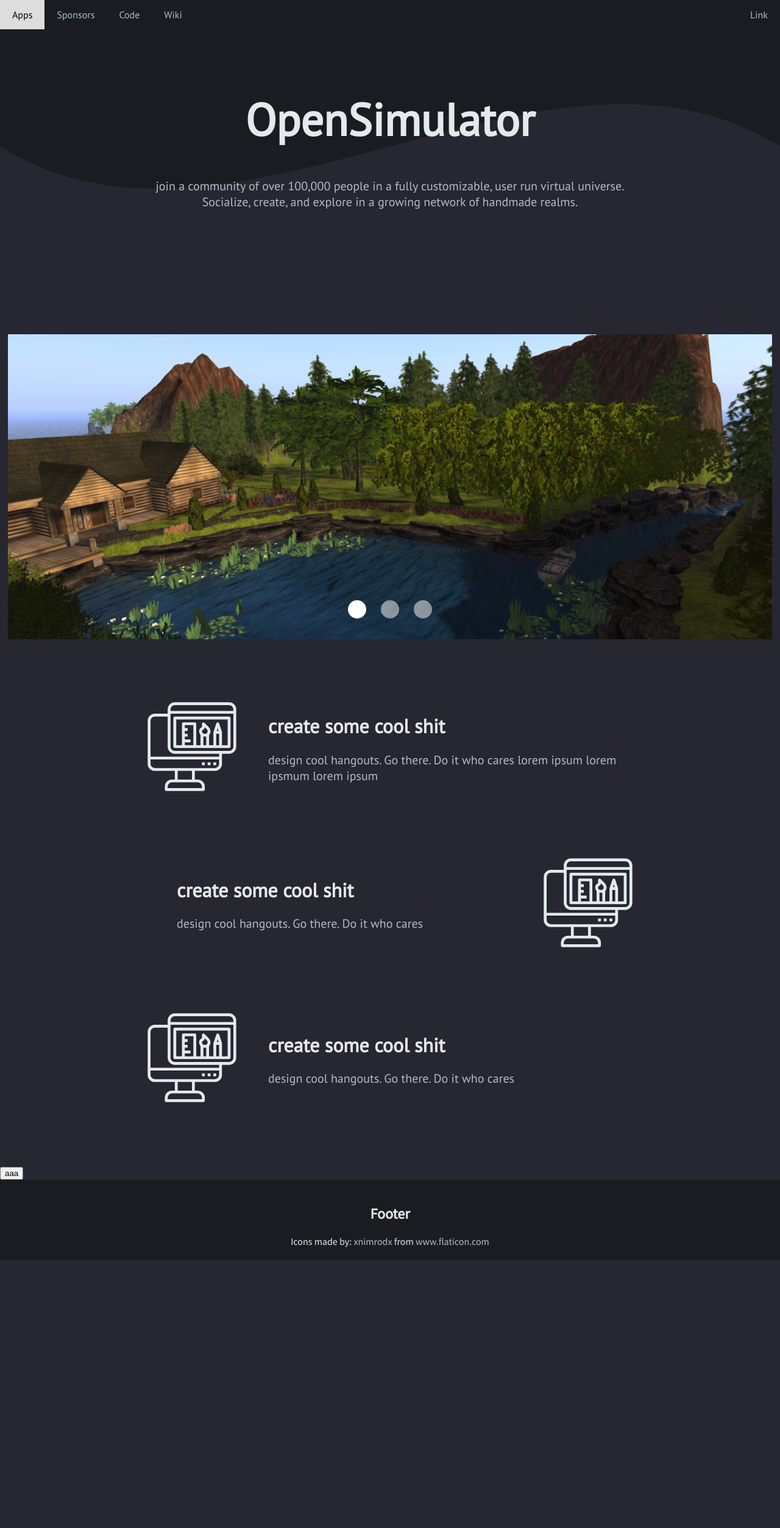
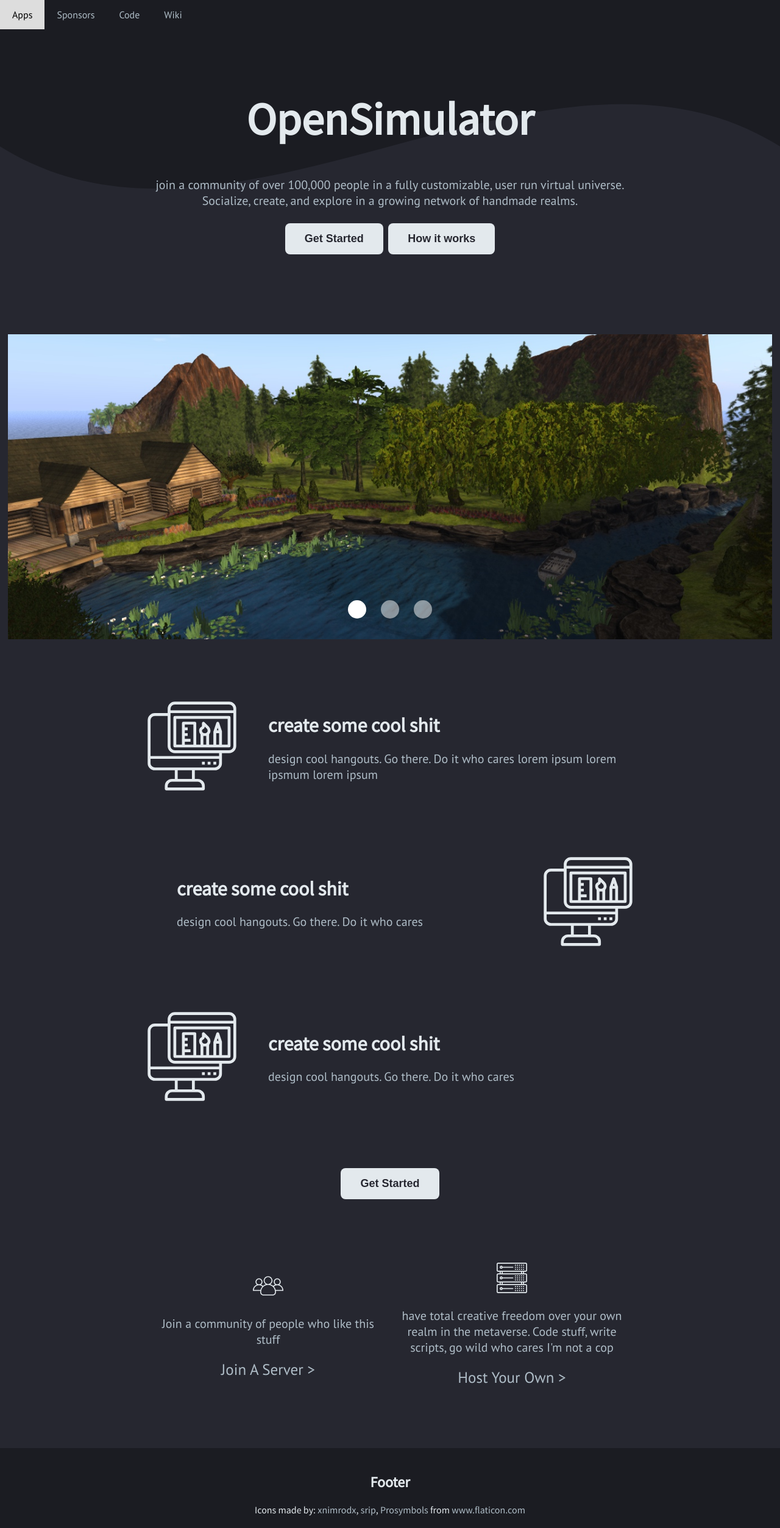
Before and after one commit to wgahnagl/joinopensim, a Flask app: template templates/main.html in a window 1280 px wide. Shown: the whole page at 61% size. Before the commit the page ends 2065 px from the top, so only its background shows below. Run offline with Flask 2, Linux system fonts and the light colour scheme; the template is opened without the code that fills it, so the values that code supplies are empty.

Commit message:
adds templating, adds more to front page

```diff
--- a/static/css/style.css
+++ b/static/css/style.css
@@ -70,6 +70,8 @@
 
 body {
     background-color: var(--background-color);
+    color: var(--text-color);
+    font-family: 'PT Sans';
 }
 
 .intro {
@@ -241,7 +243,6 @@
 
 .feature {
     display: flex;
-    font-family: 'PT Sans';
     color: var(--text-color);
     align-items: center;
     justify-content: space-between;
@@ -263,29 +264,66 @@
     margin-left: 50px;
 }
 
+.feature-type {
+    display: flex;
+    margin: 100px auto;
+    align-items: center;
+    justify-content: space-between;
+
+   }
+
+.feature-type .personal{
+    flex: 1 1 50%;
+    text-align: center;
+    padding: 0 15px;
+
+}
+
+.feature-type .host {
+    flex: 1 1 50%;
+    text-align: center;
+    padding: 0 15px;
+}
+
+.biglink{
+    font-size: 25px;
+    text-decoration: underline;
+}
+
 .header {
     display: inline-block;
     text-align: center;
-    /* center the text */
-    color: var(--text-color);
-    font-family: 'PT Sans';
 }
 
 .header h1 {
     font-size: 74px;
+    font-family: 'Source Sans Pro';
 }
 
-.button {
-    background-color: #4CAF50;
+h1 {
+    font-family: 'Source Sans Pro';
+}
+
+.center {
+    text-align: center;
+}
+
+.icon{
+    width: 50px;
+    height: 50px;
+}
+
+button {
+    background-color: var(--text-color);
+    color: var(--background-color);
     border: none;
-    color: white;
     padding: 15px 32px;
     text-align: center;
-    text-decoration: none;
     display: inline-block;
-    font-size: 16px;
+    font-size: 18px;
     margin: 4px 2px;
     cursor: pointer;
+    border-radius: 8px;
 }
 
 p {
@@ -293,51 +331,33 @@
     font-size: 20px;
 }
 
-/* Style the top navigation bar */
 .navbar {
     overflow: hidden;
     /* Hide overflow */
 }
 
-/* Style the navigation bar links */
 .navbar a {
     float: left;
-    /* Make sure that the links stay side-by-side */
     display: block;
-    /* Change the display to block, for responsive reasons (see below) */
-    color: var(--text-color);
-    /* light blue text color */
     text-align: center;
-    /* Center the text */
     padding: 14px 20px;
-    /* Add some padding */
     text-decoration: none;
-    /* Remove underline */
-
-    font-family: 'PT Sans';
 }
 
-/* Right-aligned link */
 .navbar a.right {
     float: right;
-    /* Float a link to the right */
 }
 
-/* Change color on hover/mouse-over */
 .navbar a:hover {
     background-color: var(--hover-color);
-    /* Grey background color */
     color: black;
-    /* Black text color */
 }
 
-/* Ensure proper sizing */
 * {
     box-sizing: border-box;
 }
 
 
-/* Responsive layout - when the screen is less than 400px wide, make the navigation links stack on top of each other instead of next to each other */
 @media screen and (max-width: 400px) {
     .navbar a {
         float: none;
@@ -347,13 +367,9 @@
 
 .footer {
     padding: 20px;
-    /* Some padding */
     text-align: center;
-    /* Center text*/
     background: var(--accent-color);
-    /* Grey background */
     font-family: 'Source Sans Pro';
-    color: var(--text-color);
 }
 
 /* visited link */
--- /dev/null
+++ b/templates/components/base.html
@@ -0,0 +1,18 @@
+<!DOCTYPE html>
+<html>
+
+<meta charset="UTF-8">
+<meta name="viewport" content="width=device-width, initial-scale=1">
+<link rel="stylesheet" type="text/css" href="../static/css/style.css">
+
+{% block nav %}
+    {% include "components/nav.html" %}
+{% endblock %}
+
+{% block body %}
+{% endblock %}
+
+{% block footer %}
+ {% include "components/footer.html" %}
+{% endblock %}
+</html>
--- /dev/null
+++ b/templates/components/footer.html
@@ -0,0 +1,6 @@
+<div class="footer">
+    <h2>Footer</h2>
+    <div class="credits">
+        <div>Icons made by: <a href="https://www.flaticon.com/free-icon/computer_2905292" title="xnimrodx">xnimrodx</a>, <a href="https://www.flaticon.com/authors/srip" title="srip">srip</a>, <a href="https://www.flaticon.com/authors/prosymbols" title="Prosymbols">Prosymbols</a> from <a href="https://www.flaticon.com/" title="Flaticon">www.flaticon.com</a></div>
+    </div>
+</div>
--- /dev/null
+++ b/templates/components/nav.html
@@ -0,0 +1,6 @@
+<div class="navbar">
+    <a href="#">Apps</a>
+    <a href="#">Sponsors</a>
+    <a href="#">Code</a>
+    <a href="#">Wiki</a>
+</div>
--- a/templates/main.html
+++ b/templates/main.html
@@ -1,23 +1,12 @@
-<!DOCTYPE html>
-<html>
-<meta charset="UTF-8">
-<meta name="viewport" content="width=device-width, initial-scale=1">
-<link rel="stylesheet" type="text/css" href="../static/css/style.css">
-
+{% extends "components/base.html" %}
+{% block body %}
 <body>
-
-    <div class="navbar">
-        <a href="#">Apps</a>
-        <a href="#">Sponsors</a>
-        <a href="#">Code</a>
-        <a href="#">Wiki</a>
-        <a href="#" class="right">Link</a>
-    </div>
-
     <div class="intro container">
         <div class="header">
             <h1> OpenSimulator </h1>
             <p> join a community of over 100,000 people in a fully customizable, user run virtual universe. Socialize, create, and explore in a growing network of handmade realms.</p>
+            <button><b> Get Started </b></button>
+            <button><b> How it works </b></button>
         </div>
         <div class="hillside">
             <svg viewBox="0 0 500 500" preserveAspectRatio="none">
@@ -113,17 +102,21 @@
         </div>
 
     </div>
+    <div class="container center">
+        <button href="/servers"> <b> Get Started </b> </button>
     </div>
-    <button> aaa </button>
-
-    <div class="footer">
-        <h2>Footer</h2>
-        <div class="credits">
-            <div>Icons made by: <a href="https://www.flaticon.com/free-icon/computer_2905292" title="xnimrodx">xnimrodx</a> from <a href="https://www.flaticon.com/" title="Flaticon">www.flaticon.com</a></div>
-
+    <div class="container feature-type">
+        <div class="personal">
+            <img class="icon" src="../static/images/group.svg">
+            <p> Join a community of people who like this stuff </p>
+            <a class="biglink" href="/community"> Join A Server ></a>
+        </div>
+        <div class="host">
+            <img class="icon" src="../static/images/server.svg">
+            <p> have total creative freedom over your own realm in the metaverse. Code stuff, write scripts, go wild who cares I'm not a cop</p>
+            <a class="biglink" href="/docs"> Host Your Own ></a>
         </div>
     </div>
-    <Paste>
+    </div>
 </body>
-
-</html>
+{% endblock %}
```
Also changed, not shown: static/images/group.svg (added), static/images/server.svg (added).
